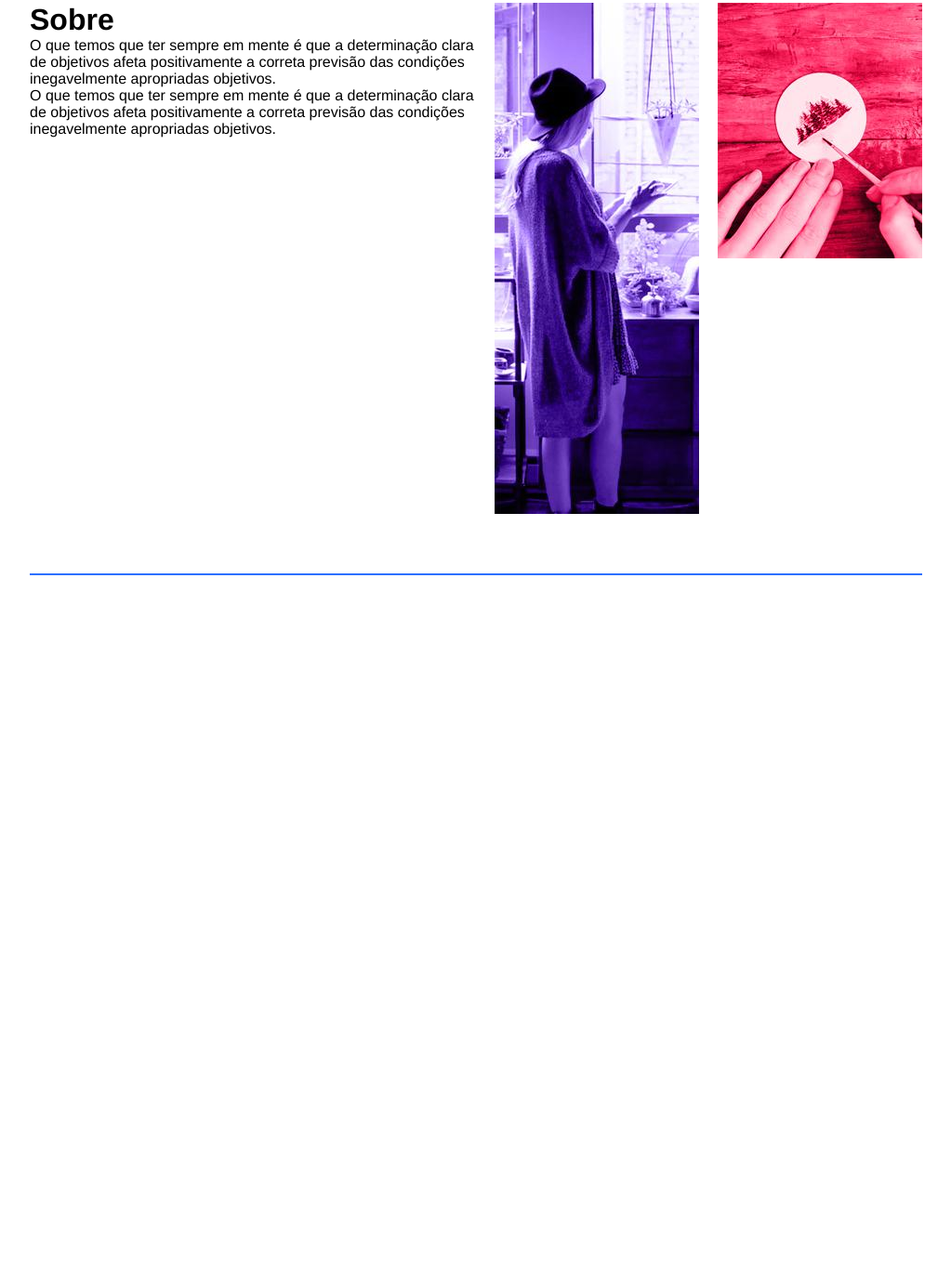
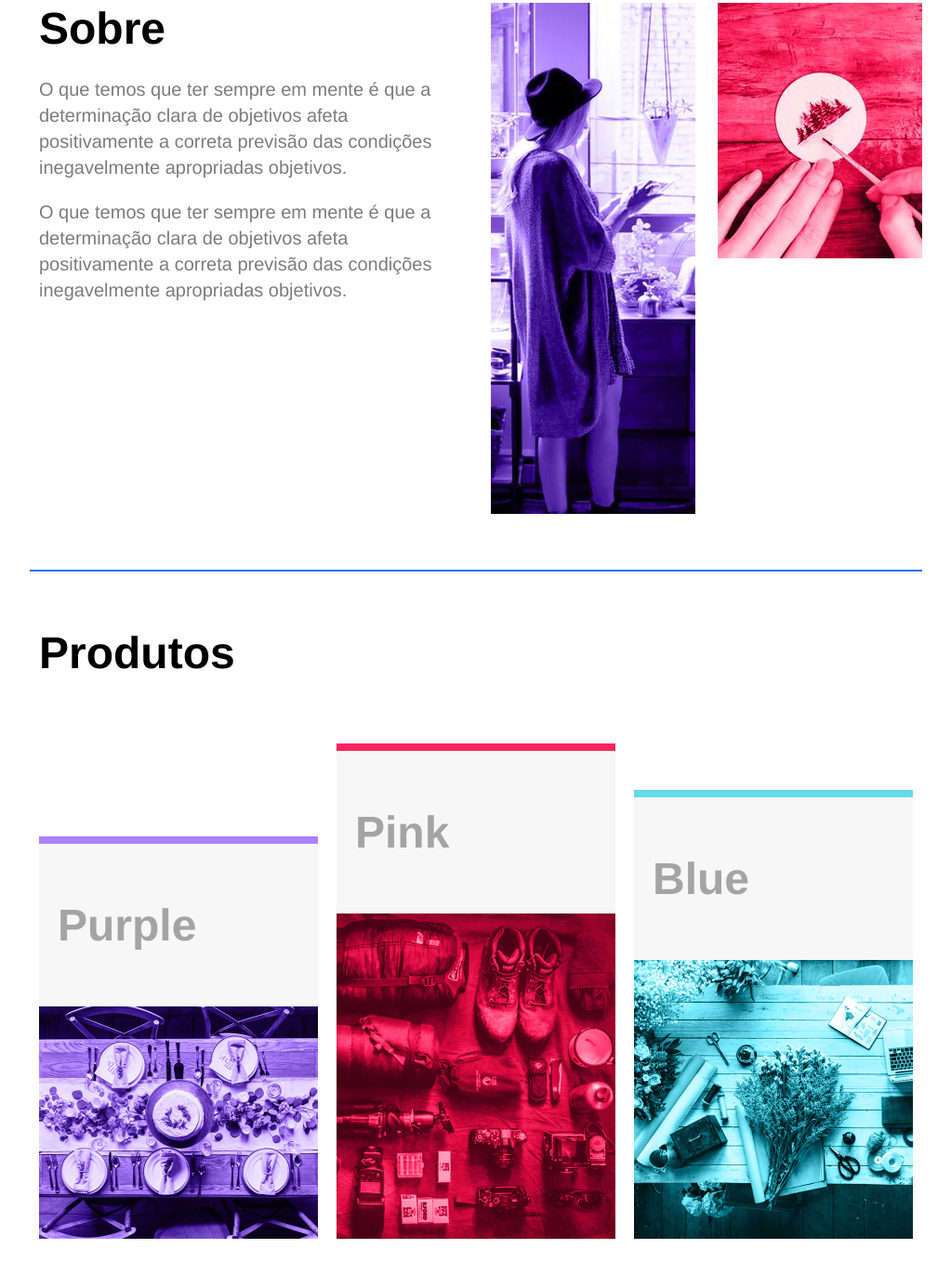
Before and after one commit to AndreLucasv10/Flexblog, a plain HTML site: page index.html in a window 1280 px wide. Shown: the part 386-1758 px from the top of the page at 93% size, without its empty margins (128-1151 px from the left). Before the commit the page ends 1205 px from the top, so only its background shows below. Drawn offline with Linux system fonts and the light colour scheme.

Commit message:
Termino de produtos e ajuste em sobre

```diff
--- /dev/null
+++ b/css/produtos.css
@@ -0,0 +1,45 @@
+.container {
+  max-width: 960px;
+  justify-content: center;
+  margin: 60px auto;
+}
+
+.produtos {
+  display: flex;
+  flex-wrap: wrap;
+  align-items: end;
+  flex-direction: row;
+  margin: 60px auto;
+}
+
+.produtos-item {
+  flex: 1 1 175px;
+  margin: 10px;
+}
+
+.container h1 {
+  font-size: 3rem;
+  margin: 0 10px 60px 10px;
+  color: #000;
+}
+
+.produtos h2 {
+  font-size: 3rem;
+  padding: 60px 20px;
+  color: #a4a4a4;
+}
+
+.purple {
+  background: #f7f7f7;
+  border-top: 8px solid #ae81ff;
+}
+
+.pink {
+  background: #f7f7f7;
+  border-top: 8px solid #f9265e;
+}
+
+.blue {
+  background: #f7f7f7;
+  border-top: 8px solid #66d9eb;
+}
--- a/css/sobre.css
+++ b/css/sobre.css
@@ -3,17 +3,28 @@
   justify-content: center;
   margin: 0 auto;
   display: flex;
-  flex: wrap;
-  gap: 20px;
+  flex-wrap: wrap;
+  gap: 24px;
   padding: 60px 0;
   border-top: 2px solid #2c70ff;
   border-bottom: 2px solid #2c70ff;
 }
 
+.sobre-info {
+  flex: 2 1 300px;
+  margin: 0 10px;
+}
+
 .sobre-info h1 {
+  font-size: 3rem;
   color: #000;
+  margin-bottom: 0.5em;
 }
 
 .sobre-info p {
-  color: #000;
+  font-size: 1.25rem;
+  line-height: 1.4;
+  margin-bottom: 1em;
+  color: #7c7c7c;
+  text-align: start;
 }
--- a/css/style.css
+++ b/css/style.css
@@ -1,3 +1,4 @@
 @import url("./header.css");
 @import url("./utilitario.css");
 @import url("./sobre.css");
+@import url("./produtos.css");
--- a/css/utilitario.css
+++ b/css/utilitario.css
@@ -14,6 +14,11 @@ li {
   font-family: "Nunito", Helvetica, Arial, sans-serif;
 }
 
+img {
+  max-width: 100%;
+  display: block;
+}
+
 html {
   padding-bottom: 200px;
 }
--- a/index.html
+++ b/index.html
@@ -52,6 +52,25 @@
       </div>
     </div>
   </main>
+  <article class="container">
+    <div>
+      <h1>Produtos</h1>
+    </div>
+    <div class="produtos">
+      <div class="produtos-item purple ">
+        <h2>Purple</h2>
+        <img src="./img/produtos1.jpg" alt="">
+      </div>
+      <div class="produtos-item pink">
+        <h2>Pink</h2>
+        <img src="./img/produtos2.jpg" alt="">
+      </div>
+      <div class="produtos-item blue">
+        <h2>Blue</h2>
+        <img src="./img/produtos3.jpg" alt="">
+      </div>
+    </div>
+  </article>
 
 </body>
 
```
